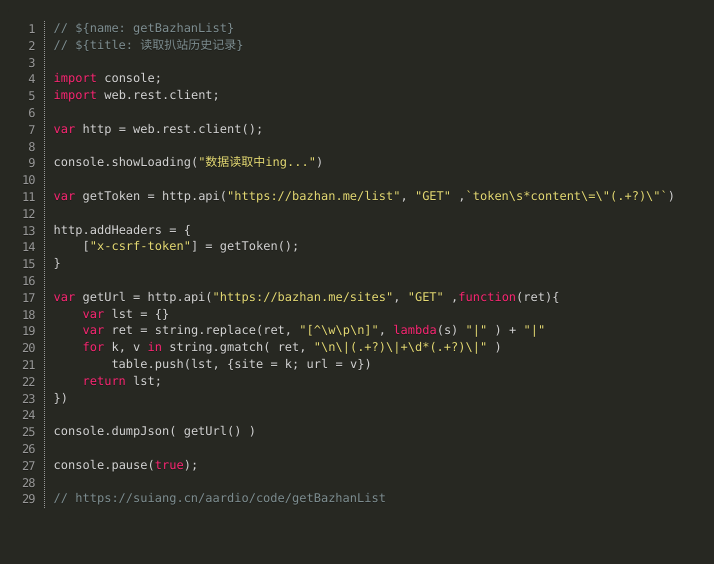
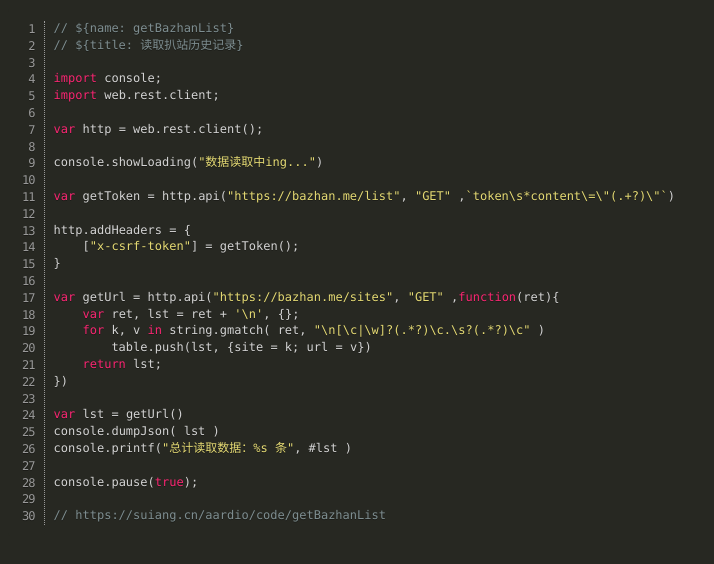
Before and after one commit to suiang/aardio, a Jekyll site: the page code/getBazhanList.html, which Jekyll copies as it is, in a window 1280 px wide. Shown: the top 564 px of the page, without its empty margins (0-714 px from the left). Built offline with Jekyll 4.4.1, drawn with Linux system fonts in a browser that asks for light colours; comment, search, counter and statistics services are not loaded.

Commit message:
Update getBazhanList

```diff
--- a/code/getBazhanList.html
+++ b/code/getBazhanList.html
@@ -26,14 +26,15 @@ http.addHeaders = {
 }
 
 var getUrl = http.api("https://bazhan.me/sites", "GET" ,function(ret){
-    var lst = {}
-	var ret = string.replace(ret, "[^\w\p\n]", lambda(s) "|" ) + "|"
-	for k, v in string.gmatch( ret, "\n\|(.+?)\|+\d*(.+?)\|" )
+    var ret, lst = ret + '\n', {};
+	for k, v in string.gmatch( ret, "\n[\c|\w]?(.*?)\c.\s?(.*?)\c" )
 		table.push(lst, {site = k; url = v})
 	return lst;
 })
 
-console.dumpJson( getUrl() )
+var lst = getUrl()
+console.dumpJson( lst )
+console.printf("总计读取数据：%s 条", #lst )
 
 console.pause(true);
 
```
